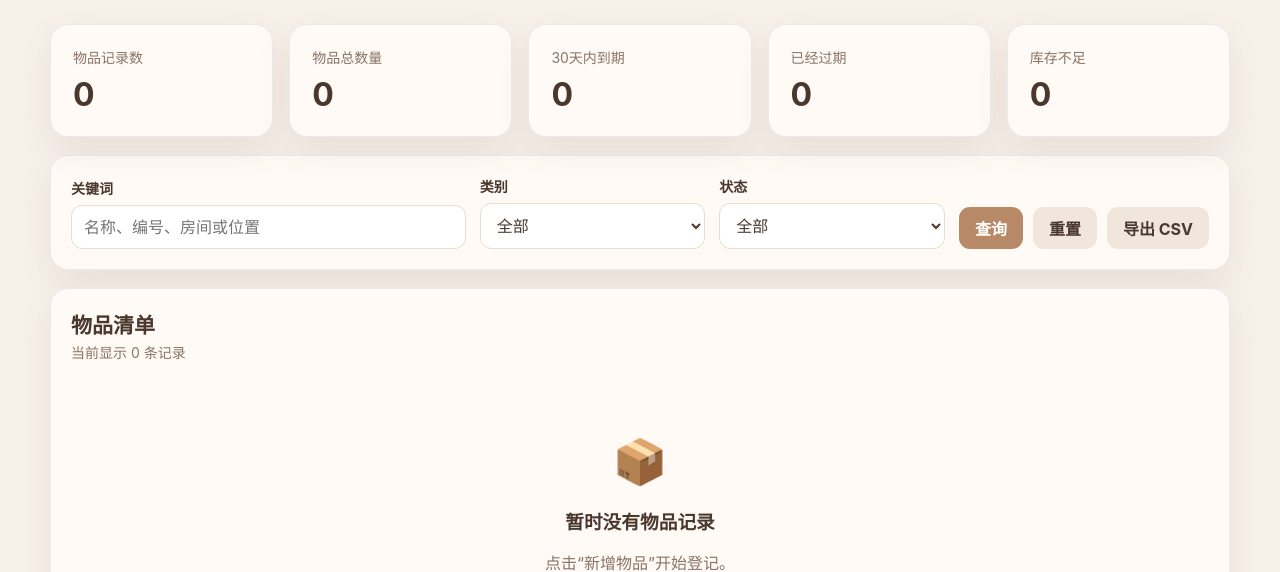
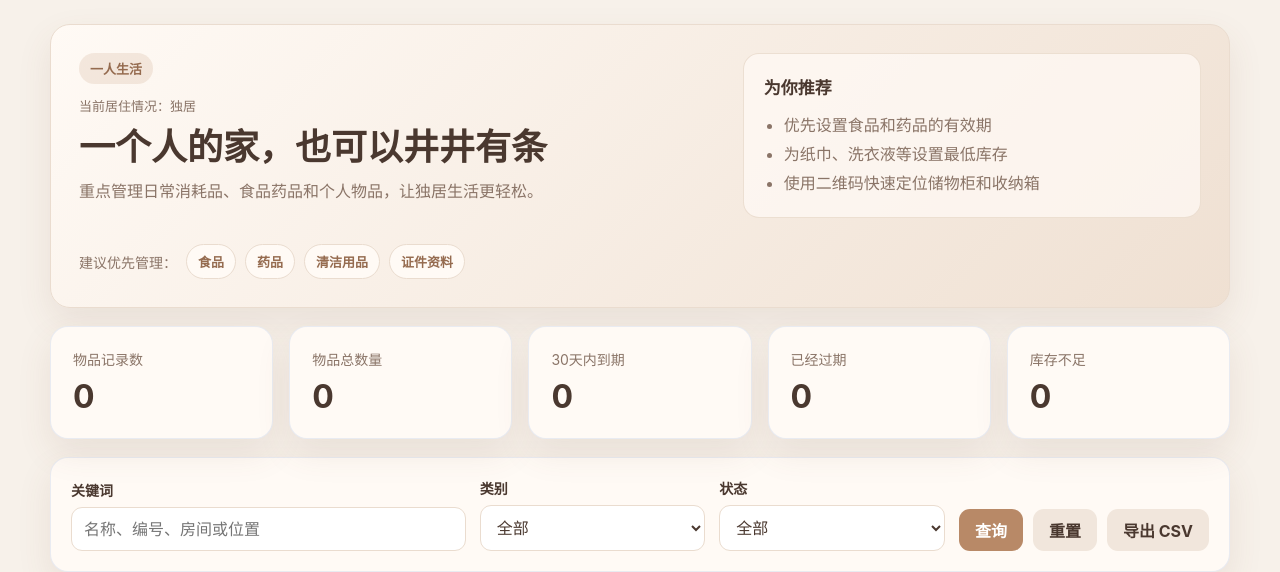
Before and after one commit to fanyifei217-cloud/Shariel_Final_Assignment, a Flask app: page / in a window 1280 px wide. Shown: the part 277-849 px from the top of the page. Run offline with Flask 3, Linux system fonts and the light colour scheme; the visitor is signed in with stand-in values (Sample User, id 1); data that the repository does not hold is empty.

Commit message:
Add files via upload

```diff
--- a/app.py
+++ b/app.py
@@ -41,6 +41,46 @@ CATEGORY_PREFIXES = {
 }
 
 STATUSES = ["正常使用", "闲置", "借出", "损坏", "已丢弃", "即将过期", "已过期"]
+
+
+HOUSEHOLD_PERSONALIZATION = {
+    "独居": {
+        "badge": "一人生活",
+        "title": "一个人的家，也可以井井有条",
+        "subtitle": "重点管理日常消耗品、食品药品和个人物品，让独居生活更轻松。",
+        "tips": [
+            "优先设置食品和药品的有效期",
+            "为纸巾、洗衣液等设置最低库存",
+            "使用二维码快速定位储物柜和收纳箱",
+        ],
+        "recommended_categories": ["食品", "药品", "清洁用品", "证件资料"],
+        "accent_class": "solo",
+    },
+    "情侣或已婚无子（两人）": {
+        "badge": "双人生活",
+        "title": "两个人的家，共享也要清清楚楚",
+        "subtitle": "适合管理共同用品、个人物品和共享购物清单，减少重复购买。",
+        "tips": [
+            "将共同用品集中登记，避免重复购买",
+            "把个人物品备注为所属成员",
+            "使用购物清单同步家庭补货需求",
+        ],
+        "recommended_categories": ["厨房用品", "清洁用品", "电子产品", "衣物"],
+        "accent_class": "couple",
+    },
+    "已婚有子（三人及以上）": {
+        "badge": "家庭生活",
+        "title": "全家的物品，各有各的位置",
+        "subtitle": "适合管理儿童用品、家庭常备药、学习用品和大容量日用品。",
+        "tips": [
+            "为儿童用品和药品设置清晰位置",
+            "常用消耗品设置最低库存提醒",
+            "按房间和收纳箱生成二维码标签",
+        ],
+        "recommended_categories": ["药品", "食品", "书籍", "衣物"],
+        "accent_class": "family",
+    },
+}
 
 PHONE_PATTERN = re.compile(r"^1[3-9]\d{9}$")
 EMAIL_PATTERN = re.compile(r"^[^@\s]+@[^@\s]+\.[^@\s]+$")
@@ -419,6 +459,12 @@ def index():
             (uid,),
         ).fetchone()[0]
 
+    household_type = session.get("household_type", "独居")
+    personalization = HOUSEHOLD_PERSONALIZATION.get(
+        household_type,
+        HOUSEHOLD_PERSONALIZATION["独居"],
+    )
+
     return render_template(
         "index.html",
         items=items,
@@ -433,6 +479,8 @@ def index():
         expired_count=expired_count,
         low_stock_count=low_stock_count,
         display_name=session.get("display_name", "用户"),
+        household_type=household_type,
+        personalization=personalization,
     )
 
 
--- a/static/style.css
+++ b/static/style.css
@@ -768,3 +768,116 @@ body:not(.auth-body) .topbar + .nav-bar + main.container {
     background: #f4e8de;
     color: #806a5d;
 }
+
+
+.personalized-home {
+    display: grid;
+    grid-template-columns: 1.4fr 1fr;
+    gap: 22px;
+    margin-bottom: 18px;
+    padding: 28px;
+    border: 1px solid var(--line);
+    border-radius: 20px;
+    box-shadow: var(--shadow);
+    background: linear-gradient(135deg, #fffaf5 0%, #f4e5d8 100%);
+}
+
+.personalized-home.solo {
+    background: linear-gradient(135deg, #fffaf5 0%, #efe0d2 100%);
+}
+
+.personalized-home.couple {
+    background: linear-gradient(135deg, #fff8f3 0%, #f1dcd6 100%);
+}
+
+.personalized-home.family {
+    background: linear-gradient(135deg, #fffaf4 0%, #eadfcf 100%);
+}
+
+.personalized-copy h2 {
+    margin: 10px 0 8px;
+    font-size: clamp(24px, 3vw, 36px);
+    line-height: 1.25;
+}
+
+.personalized-copy > p:last-child {
+    margin: 0;
+    color: var(--muted);
+    line-height: 1.7;
+}
+
+.household-badge {
+    display: inline-flex;
+    align-items: center;
+    border-radius: 999px;
+    padding: 6px 11px;
+    background: rgba(184, 137, 103, 0.16);
+    color: var(--primary-dark);
+    font-size: 13px;
+    font-weight: 700;
+}
+
+.household-type {
+    margin: 12px 0 0;
+    color: var(--muted);
+    font-size: 13px;
+}
+
+.personalized-tips {
+    padding: 20px;
+    border-radius: 16px;
+    background: rgba(255, 250, 245, 0.72);
+    border: 1px solid rgba(234, 220, 207, 0.9);
+}
+
+.personalized-tips h3 {
+    margin: 0 0 12px;
+    font-size: 17px;
+}
+
+.personalized-tips ul {
+    margin: 0;
+    padding-left: 20px;
+    color: var(--muted);
+    line-height: 1.8;
+}
+
+.recommended-categories {
+    grid-column: 1 / -1;
+    display: flex;
+    align-items: center;
+    flex-wrap: wrap;
+    gap: 9px;
+    padding-top: 4px;
+}
+
+.recommended-categories span {
+    color: var(--muted);
+    font-size: 14px;
+}
+
+.recommended-categories a {
+    padding: 7px 11px;
+    border-radius: 999px;
+    background: #fffaf5;
+    border: 1px solid var(--line);
+    color: var(--primary-dark);
+    text-decoration: none;
+    font-size: 13px;
+    font-weight: 700;
+}
+
+.recommended-categories a:hover {
+    background: #ead7c8;
+}
+
+@media (max-width: 760px) {
+    .personalized-home {
+        grid-template-columns: 1fr;
+        padding: 22px;
+    }
+
+    .recommended-categories {
+        grid-column: auto;
+    }
+}
--- a/templates/index.html
+++ b/templates/index.html
@@ -37,6 +37,31 @@
             <div class="flash {{ category }}">{{ message }}</div>
         {% endfor %}
     {% endwith %}
+
+    <section class="personalized-home {{ personalization.accent_class }}">
+        <div class="personalized-copy">
+            <span class="household-badge">{{ personalization.badge }}</span>
+            <p class="household-type">当前居住情况：{{ household_type }}</p>
+            <h2>{{ personalization.title }}</h2>
+            <p>{{ personalization.subtitle }}</p>
+        </div>
+
+        <div class="personalized-tips">
+            <h3>为你推荐</h3>
+            <ul>
+                {% for tip in personalization.tips %}
+                <li>{{ tip }}</li>
+                {% endfor %}
+            </ul>
+        </div>
+
+        <div class="recommended-categories">
+            <span>建议优先管理：</span>
+            {% for category in personalization.recommended_categories %}
+            <a href="{{ url_for('index', category=category) }}">{{ category }}</a>
+            {% endfor %}
+        </div>
+    </section>
 
     <section class="stats five">
         <article class="stat-card"><span>物品记录数</span><strong>{{ record_count }}</strong></article>
```
